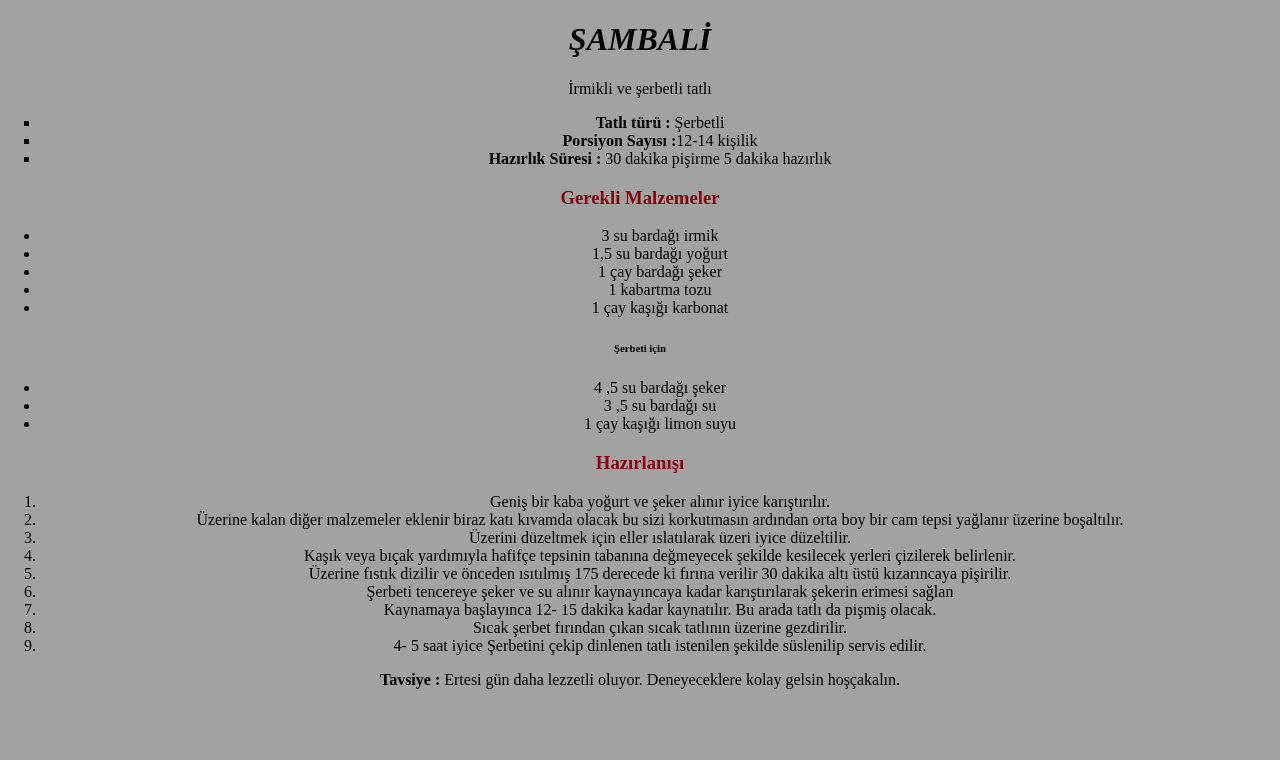
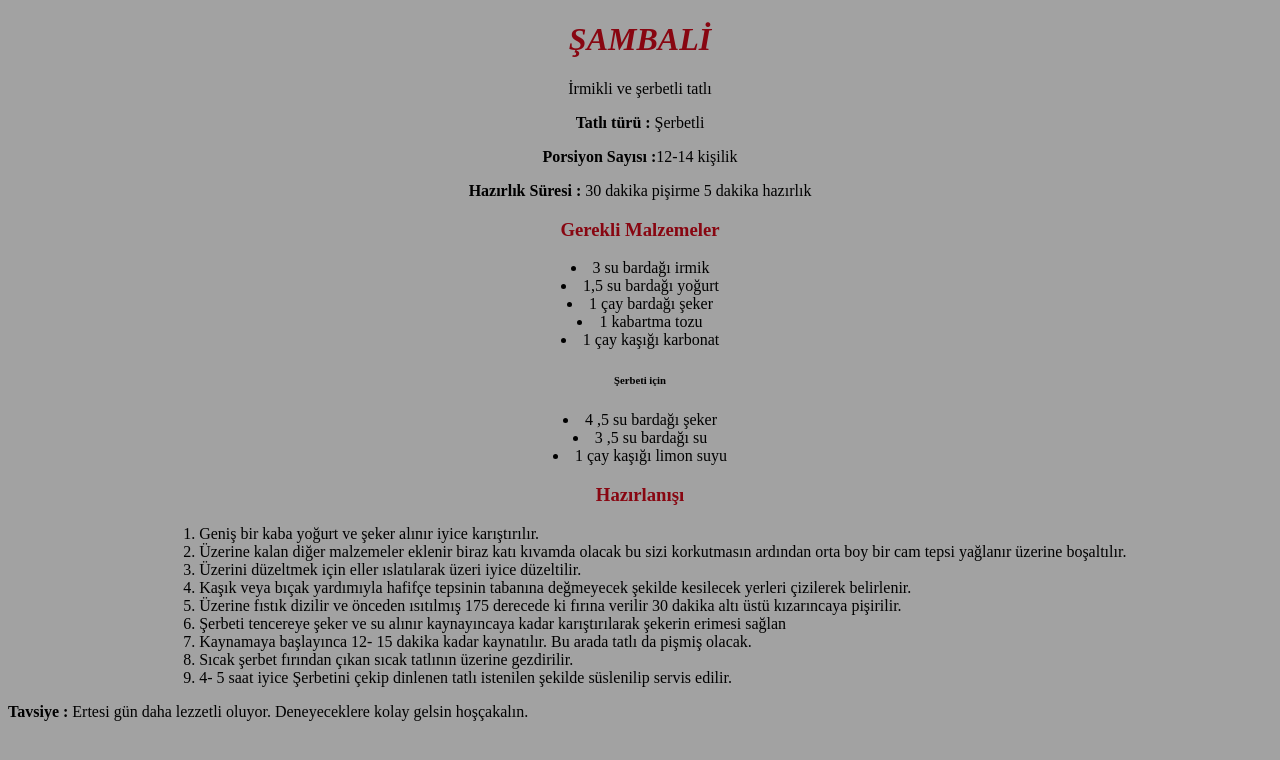
Before and after one commit to BayhanR/Sambal, a plain HTML site: page index.html in a window 1280 px wide. Drawn offline with Linux system fonts and the light colour scheme.

Commit message:
Update index.html

```diff
--- a/index.html
+++ b/index.html
@@ -5,42 +5,41 @@
     <meta http-equiv="X-UA-Compatible" content="IE=edge">
     <meta name="viewport" content="width=device-width, initial-scale=1.0">
     <title>Document</title>
-
 </head>
-<body style="background-color: rgba(128, 128, 128, 0.726);text-align: center;margin: 0;">
-    <header>
-        <h1><i>ŞAMBALİ</i></h1>
+<body style="background-color: rgba(128, 128, 128, 0.726);">
+    <header style="text-align: center;margin: 0;">
+      <h1 style="color: rgba(136, 6, 17);"><i>ŞAMBALİ</i></h1>
       <p>İrmikli ve şerbetli tatlı</p>
     </header>
 
     <section>
 
-        <div>
-           <ul style="list-style-type: square;">
-              <li><b>Tatlı türü :</b> Şerbetli</li>
-              <li><b>Porsiyon Sayısı :</b>12-14 kişilik</li>
-              <li><b>Hazırlık Süresi :</b> 30 dakika pişirme 5 dakika hazırlık</li>
-           </ul>
+        <div style="text-align: center;margin: 0;">
+
+              <p><b>Tatlı türü :</b> Şerbetli</p>
+              <p><b>Porsiyon Sayısı :</b>12-14 kişilik</p>
+              <p><b>Hazırlık Süresi :</b> 30 dakika pişirme 5 dakika hazırlık</p>
+
         </div>
-        <div>
+        <div style="text-align: center;margin: 0;">
             <h3 style="color:rgb(136, 6, 17)">Gerekli Malzemeler</h3>
-                <ul>
+                <div>
                     <li>3 su bardağı irmik</li>
                     <li>1,5 su bardağı yoğurt</li>
                     <li>1 çay bardağı şeker</li>
                     <li>1 kabartma tozu</li>
                     <li>1 çay kaşığı karbonat</li>
-                </ul>
+
                 <h6>Şerbeti için</h6>
-                <ul>
+
                     <li>4 ,5 su bardağı şeker</li>
                     <li>3 ,5 su bardağı su</li>
                     <li>1 çay kaşığı limon suyu</li>
-                </ul>
+                </div>
         </div>
         <div>
-           <h3 style="color:rgb(136, 6, 17)">Hazırlanışı</h3>
-            <ol>
+           <h3 style="color:rgb(136, 6, 17);text-align: center;">Hazırlanışı</h3>
+            <ol style="margin-left: 4cm;">
              <li>Geniş bir kaba yoğurt ve şeker alınır iyice karıştırılır.</li>
              <li>Üzerine kalan diğer malzemeler eklenir biraz katı kıvamda olacak bu sizi korkutmasın ardından orta boy bir cam tepsi yağlanır üzerine boşaltılır.</li>
              <li>Üzerini düzeltmek için eller ıslatılarak üzeri iyice düzeltilir.</li>
@@ -51,14 +50,11 @@
              <li>Sıcak şerbet fırından çıkan sıcak tatlının üzerine gezdirilir.</li>
              <li>4- 5 saat iyice Şerbetini çekip dinlenen tatlı istenilen şekilde süslenilip servis edilir.</li>
             </ol>
-           <p><b>Tavsiye : </b> Ertesi gün daha lezzetli oluyor. Deneyeceklere kolay gelsin hoşçakalın.</li></p>
+
         </div>
     </section>
-
-
-
-
-
-
+    <footer>
+        <p><b>Tavsiye : </b> Ertesi gün daha lezzetli oluyor. Deneyeceklere kolay gelsin hoşçakalın.</li></p>
+    </footer>
 </body>
 </html>
```
